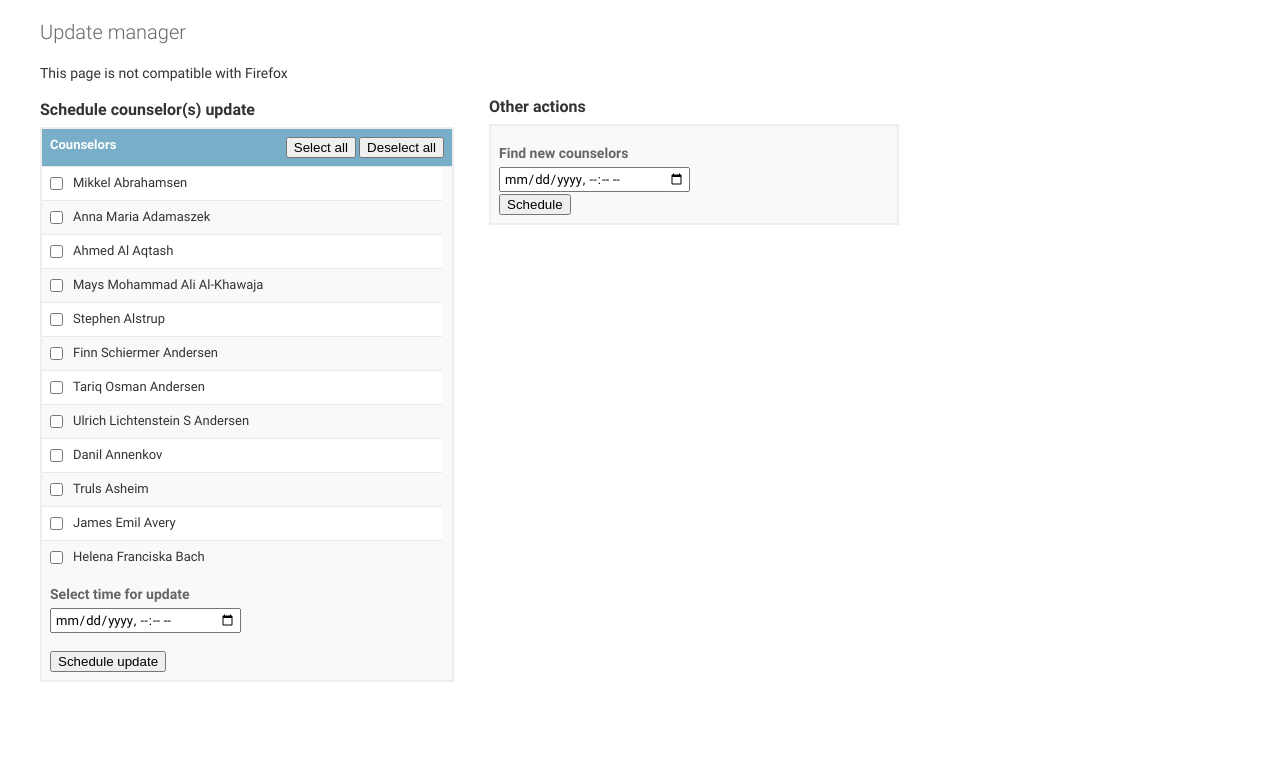
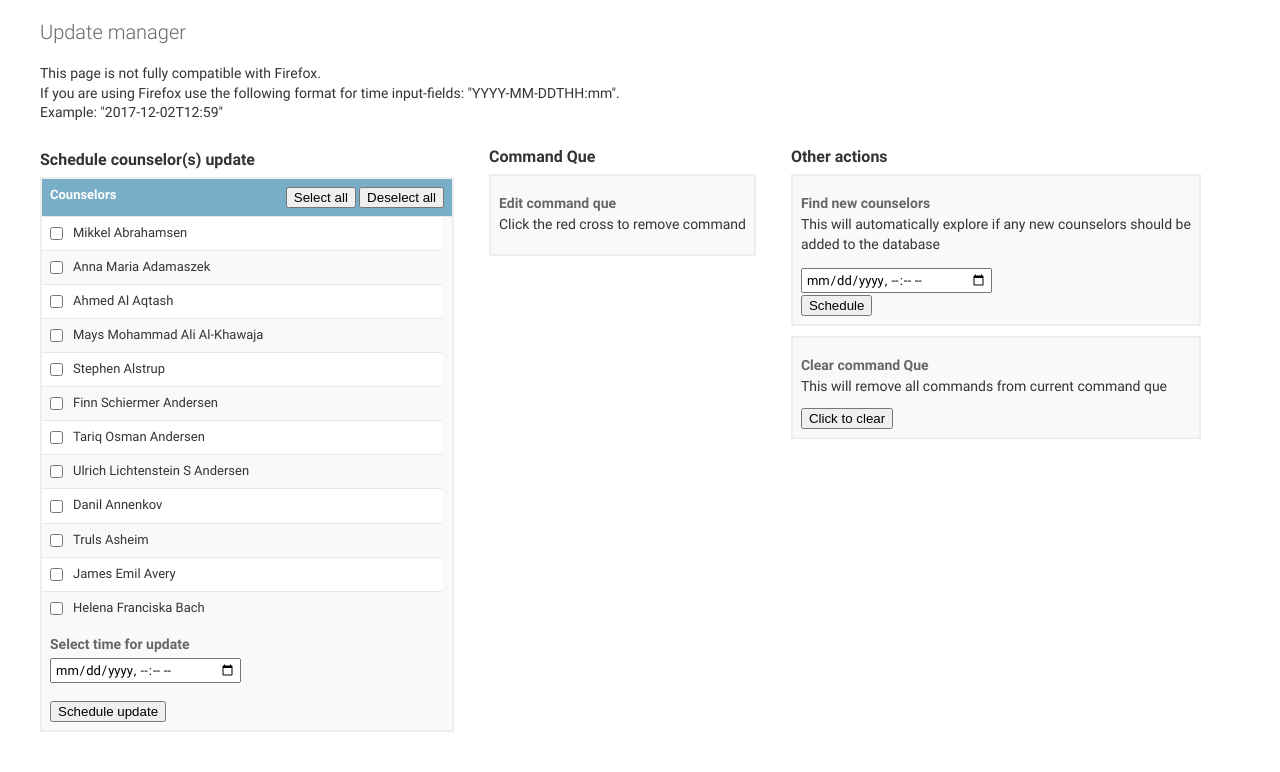
Before and after one commit to DeeCorrector/Projects-in-Stock, a Django app: template Product/Website/database_manager/templates/database_manager/db_update_page.html in a window 1280 px wide. Shown: the part 48-820 px from the top of the page. Before the commit the page ends 730 px from the top, so only its background shows below. Run offline with Django 3.2, Linux system fonts and the light colour scheme; the template is opened without the code that fills it: values that come from a table or form of the project are taken from there, others are empty; data comes from the database, SQL or seed files in the repository; both versions use the stored data as it was after the commit.

Commit message:
database_manager html interface done, closes #21

```diff
--- a/Product/Website/database_manager/templates/database_manager/db_update_page.html
+++ b/Product/Website/database_manager/templates/database_manager/db_update_page.html
@@ -42,12 +42,40 @@ tr:nth-child(odd) {
   border : 2px solid #eee;
 }
 
+#command-que-wrapper {
+  display : inline-block;
+  float : left;
+  margin-left : 35px;
+  position: relative;
+  top : -46px;
+}
+
+#command-que {
+  padding: 8px;
+  background-color: #f9f9f9;
+  border : 2px solid #eee;
+}
+
+#clear-que {
+  display : inline-block;
+  padding: 8px;
+  background-color: #f9f9f9;
+  width : 390px;
+  border : 2px solid #eee;
+  margin-top : 10px;
+}
+
 #cmd-creator-wrapper {
   display: inline-block;
   width : 410px;
   background-color: #f9f9f9;
   border : 2px solid #eee;
   float: left;
+}
+
+#all-wrap {
+  width : 1280px;
+  display: inline-block;
 }
 
 #cmd-creator-table {
@@ -85,12 +113,27 @@ tr:nth-child(odd) {
   border-color: #325A6D;
 }
 
-#all-wrap {
-  width : 1200px;
+#command-table{
+  border : solid 2px #eee;
+}
+
+#delete-button {
+  background-color : transparent;
+  border: none;
+  color: #C11212;
+}
+
+#delete-button:hover {
+  color: rgba(193, 18, 18, 0.46);
+}
+
+button {
+    cursor:pointer;
 }
 </style>
 <h1>Update manager</h1>
-<p>This page is not compatible with Firefox</p>
+<p>This page is not fully compatible with Firefox. <br />If you are using Firefox use the following format for time input-fields: "YYYY-MM-DDTHH:mm".<br />
+  Example: "2017-12-02T12:59" </p>
 {% if counselorerror%}
   <h3 style="color: red;">Error: Please select counselor(s) who should be updated to schedule</h3>
 {%endif%}
@@ -133,12 +176,47 @@ tr:nth-child(odd) {
   <h2>Other actions</h2>
   <div id="find-new-cmd">
     <h3>Find new counselors</h3>
+    <p>This will automatically explore if any new counselors should be added to the database</p>
       <form method="post" action="post">{% csrf_token %}
         <input type="datetime-local" name="Datetime" required/><br />
         <input type="hidden" name="Action" value="schedule-findnewcmd">
         <button type="submit">Schedule</button>
       </form>
     </div>
+
+      <div id="clear-que">
+        <h3>Clear command Que</h3>
+        <p>This will remove all commands from current command que</p>
+        <form action="post" method="POST">{% csrf_token %}
+          <button>
+            Click to clear
+          </button>
+          <input type="hidden" name="Action" value="clear-que" />
+        </form>
+        </div>
+</div>
+
+<div id="command-que-wrapper">
+  <h2>Command Que</h2>
+  <div id="command-que">
+  <h3>Edit command que</h3>
+  <p>Click the red cross to remove command</p>
+    <div class="cmd-card">
+        <table id="command-table">
+          {%for c in commandque%}
+            <tr>
+              <form action="post" method="POST">{% csrf_token %}
+                <td>{{c.name}}</td>
+                <td>{{c.executionTime}}</td>
+                <input type="hidden" name="Action" value="delete-cmd" />
+                <td style="border-left: solid 3px #eee;"><button name="Id" value="{{c.id}}" id="delete-button">X</b></td>
+              </form>
+            </tr>
+          {%endfor%}
+        </table>
+    </div>
+
+  </div>
 </div>
 </div>
 
```
Also changed, not shown: Product/Website/database_manager/adapter.py (+15 -4 lines), Product/Website/database_manager/templates/database_manager/browser_error.html (added, +28 -0 lines), Product/Website/database_manager/views.py (+34 -11 lines), Product/Website/db.sqlite3, 3 other files.
